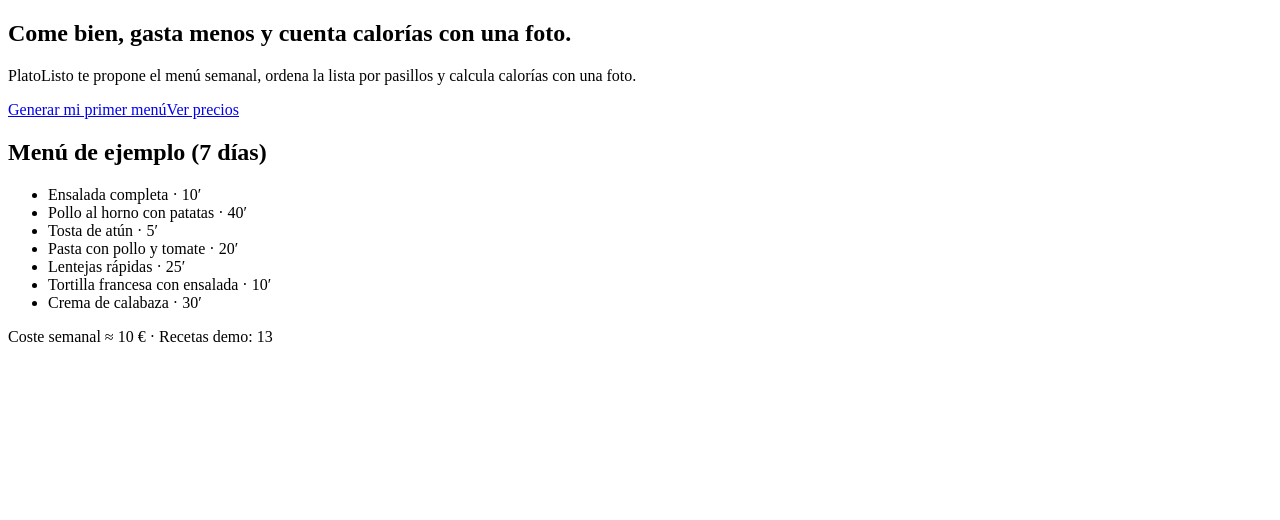
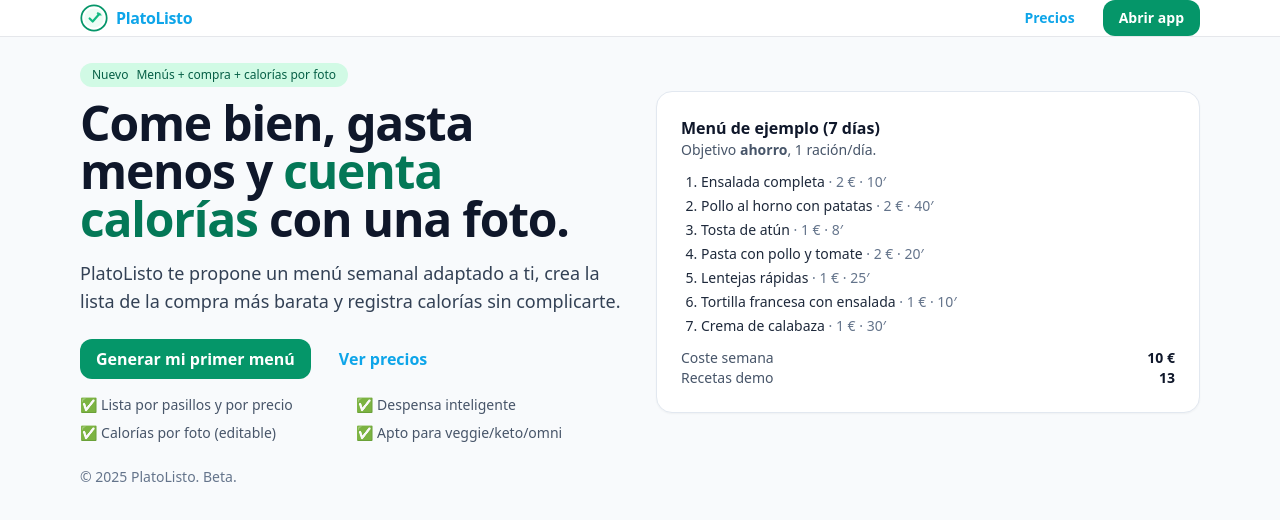
Before and after one commit to Adamcodi/platolisto, a Next.js app: page / in a window 1280 px wide. Shown: the top 520 px of the page. Built offline with nearby package versions, Linux system fonts and the light colour scheme.

Commit message:
Update layout.tsx

```diff
--- a/src/app/layout.tsx
+++ b/src/app/layout.tsx
@@ -1,32 +1,39 @@
-export default function HomePage() {
+import '../styles/globals.css';
+
+export const metadata = {
+  title: 'PlatoListo — Menú + compra + calorías',
+  description: 'Menú semanal + lista por pasillos + calorías por foto',
+};
+
+export default function RootLayout({ children }: { children: React.ReactNode }) {
   return (
-    <section className="grid md:grid-cols-2 gap-10 items-start">
-      <div className="space-y-6">
-        <h1 className="text-4xl md:text-5xl font-extrabold tracking-tight">
-          Come bien, gasta menos y cuenta calorías con una foto.
-        </h1>
-        <p className="text-lg text-slate-600">
-          {`PlatoListo te propone el menú semanal, ordena la lista por pasillos y calcula calorías con una foto.`}
-        </p>
-        <div className="flex gap-3">
-          <a href="/dashboard" className="btn btn-primary">Generar mi primer menú</a>
-          <a href="/pricing" className="btn btn-ghost">Ver precios</a>
-        </div>
-      </div>
+    <html lang="es">
+      <head>
+        {/* Fuente Inter sin complicaciones */}
+        <link rel="preconnect" href="https://fonts.googleapis.com" />
+        <link rel="preconnect" href="https://fonts.gstatic.com" crossOrigin="" />
+        <link href="https://fonts.googleapis.com/css2?family=Inter:wght@400;600;800&display=swap" rel="stylesheet" />
+      </head>
+      <body className="bg-slate-50 text-slate-900">
+        <header className="border-b bg-white/90 backdrop-blur">
+          <div className="container flex items-center justify-between py-4">
+            <a href="/" className="flex items-center gap-2">
+              <img src="/logo.svg" alt="logo" width={28} height={28} />
+              <span className="font-semibold tracking-tight">PlatoListo</span>
+            </a>
+            <nav className="flex items-center gap-3 text-sm">
+              <a href="/pricing" className="btn btn-ghost">Precios</a>
+              <a href="/dashboard" className="btn btn-primary">Abrir app</a>
+            </nav>
+          </div>
+        </header>
 
-      <div className="card p-6">
-        <h2 className="font-semibold mb-2">Menú de ejemplo (7 días)</h2>
-        <ul className="list-decimal list-inside space-y-1 text-sm text-slate-700">
-          <li>Ensalada completa · 10′</li>
-          <li>Pollo al horno con patatas · 40′</li>
-          <li>Tosta de atún · 5′</li>
-          <li>Pasta con pollo y tomate · 20′</li>
-          <li>Lentejas rápidas · 25′</li>
-          <li>Tortilla francesa con ensalada · 10′</li>
-          <li>Crema de calabaza · 30′</li>
-        </ul>
-        <div className="mt-4 text-sm text-slate-500">Coste semanal ≈ 10 € · Recetas demo: 13</div>
-      </div>
-    </section>
-  )
+        <main className="container py-10">{children}</main>
+
+        <footer className="container py-10 text-sm text-slate-500">
+          © {new Date().getFullYear()} PlatoListo. Beta.
+        </footer>
+      </body>
+    </html>
+  );
 }
```
